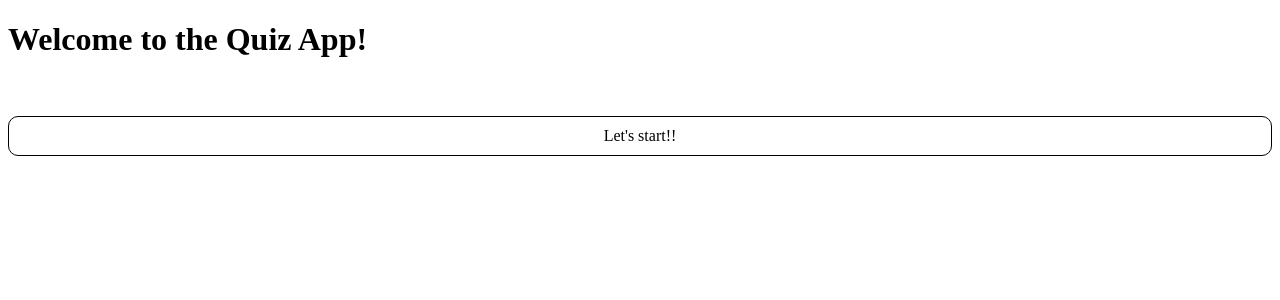
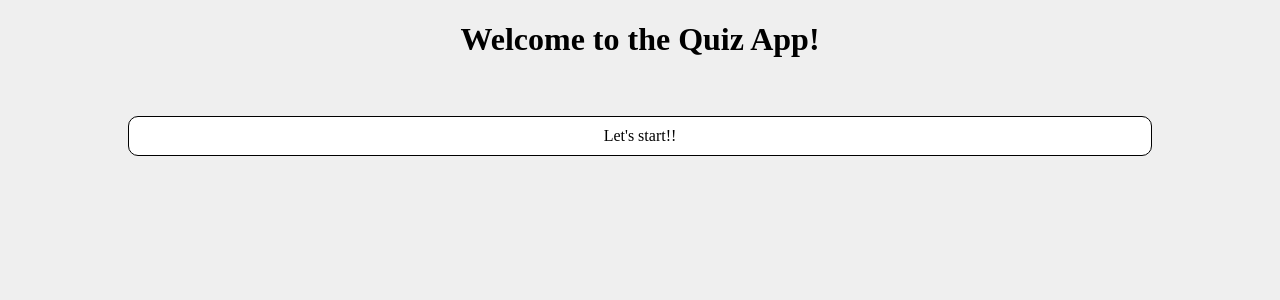
Before and after one commit to Yopipo415/react-router-practice2, a React (Create React App) app: page / in a window 1280 px wide. Shown: the top 300 px of the page. Built offline with nearby package versions, Linux system fonts and the light colour scheme.

Commit message:
Exercise 9 : Finish
git log --oneline --graph --branches

q

```diff
--- /dev/null
+++ b/src/App.css
@@ -0,0 +1,10 @@
+body {
+    background: #efefef;
+    margin: 0 auto;
+}
+
+.App {
+    width: 80%;
+    text-align: center;
+    margin: 0 auto;
+}
--- a/src/App.js
+++ b/src/App.js
@@ -5,7 +5,7 @@ import {
 } from "react-router-dom";
 import Home from "./components/Home/Home";
 import Quiz from "./components/Quiz/Quiz";
-// import './App.css';
+import './App.css';
 
 function App() {
   return (
--- /dev/null
+++ b/src/components/Quiz/Quiz.css
@@ -0,0 +1,4 @@
+.QuizList {
+    list-style: none;
+    padding: 0;
+}
--- a/src/components/Quiz/Quiz.jsx
+++ b/src/components/Quiz/Quiz.jsx
@@ -1,8 +1,8 @@
 import React from 'react';
-// import { Link } from 'react-router-dom';
+import { Link } from 'react-router-dom';
 import QuizModel from '../../models/Quiz';
 import Button from "../Button/Button";
-// import './Quiz.css';
+import './Quiz.css';
 
 class Quiz extends React.Component {
     constructor (props) {
@@ -71,7 +71,7 @@ class Quiz extends React.Component {
                 <h1>Please wait...</h1>
                 <p>Now loading...</p>
                 <hr/>
-                {/* <Link to="/">Back to the Top</Link> */}
+                <Link to="/">Back to the Top</Link>
             </div>
         );
     }
@@ -100,30 +100,30 @@ class Quiz extends React.Component {
                     <ul className="QuizList">{answers}</ul>
                 </div>
                 <hr/>
-                {/* <Link to="/">Back to the Top</Link> */}
+                <Link to="/">Back to the Top</Link>
             </div>
         );
     }
 
-    // renderResult () {
-    //     const { quizzes, numberOfCorrects } = this.state;
+    renderResult () {
+        const { quizzes, numberOfCorrects } = this.state;
 
-    //     return (
-    //         <div>
-    //             <h1>Your result is...</h1>
-    //             <div>
-    //                 <p id="result">{`${numberOfCorrects}/${quizzes.length} corrects.`}</p>
-    //                 <Button
-    //                     onClickHandler={() => {this.restart()}}
-    //                 >
-    //                     Restart?
-    //                 </Button>
-    //             </div>
-    //             <hr/>
-    //             <Link to="/">Back to the Top</Link>
-    //         </div>
-    //     );
-    // }
+        return (
+            <div>
+                <h1>Your result is...</h1>
+                <div>
+                    <p id="result">{`${numberOfCorrects}/${quizzes.length} corrects.`}</p>
+                    <Button
+                        onClickHandler={() => {this.restart()}}
+                    >
+                        Restart?
+                    </Button>
+                </div>
+                <hr/>
+                <Link to="/">Back to the Top</Link>
+            </div>
+        );
+    }
 
 }
 
```
Also changed, not shown: 1 other file (tests, documents, lock files or other folders).
